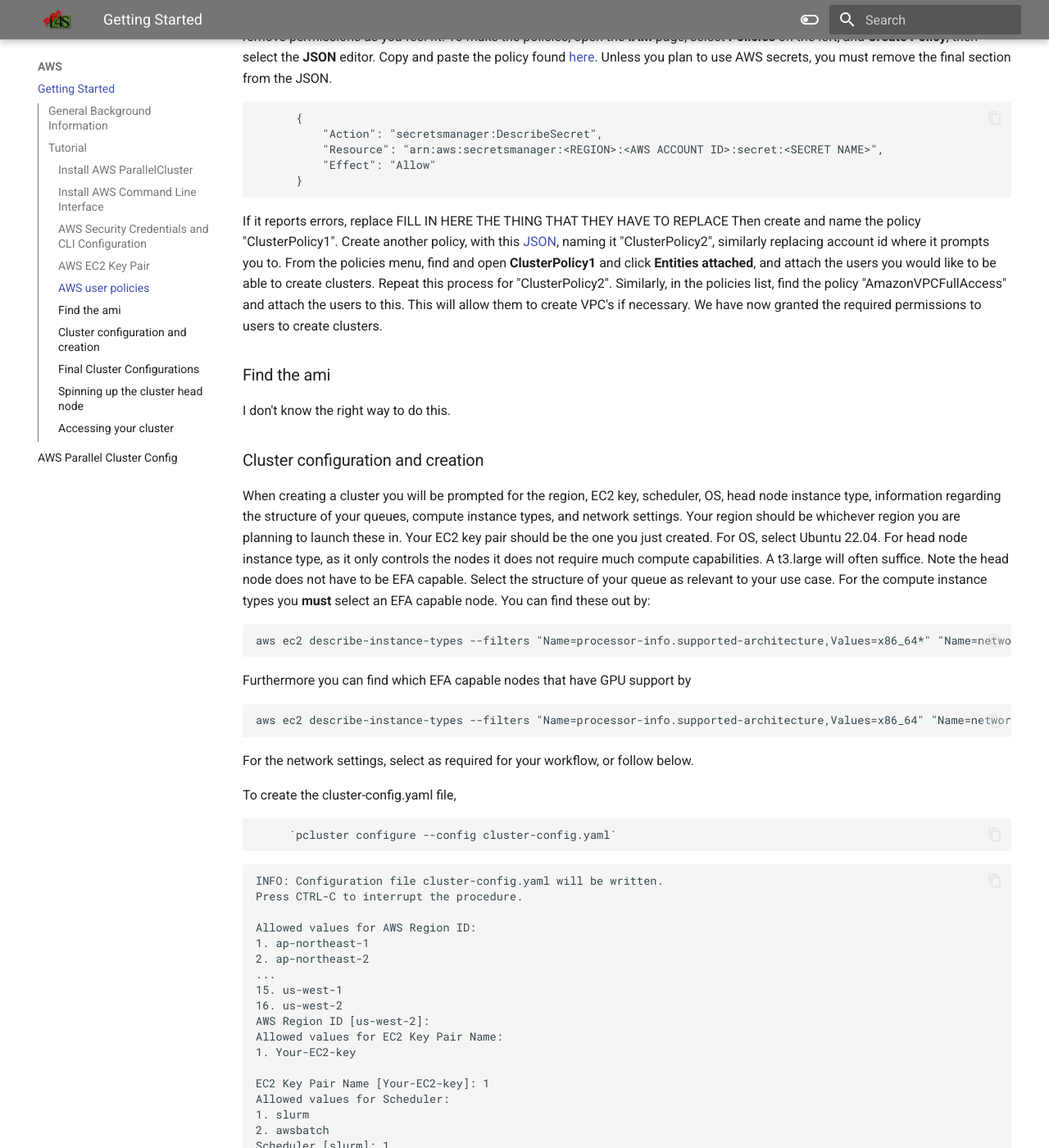
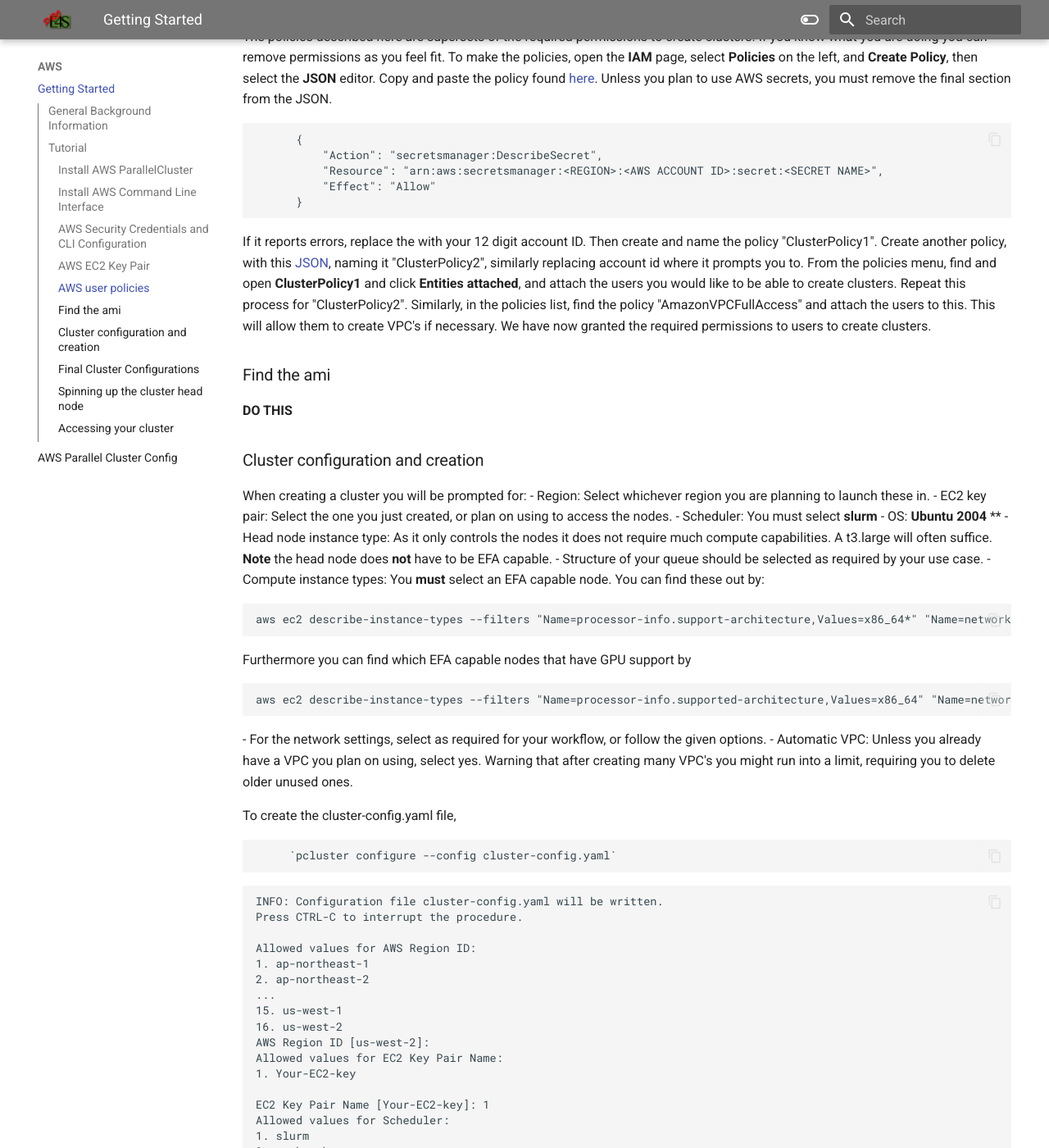
Before and after one commit to ParaToolsInc/ParaToolsPro, an MkDocs documentation site: the page built from docs/AWS/getting-started-AWS.md, in a window 1280 px wide and 1400 px high, scrolled down 2131 px. Shown: the whole window at 82% size. Built offline with MkDocs 1.6.1 and Material for MkDocs 9.7.7, drawn with Linux system fonts in a browser that asks for light colours; some of the changed text lies outside the part shown.

Commit message:
Update getting-started-AWS.md
Made some more fixes

````diff
--- a/docs/AWS/getting-started-AWS.md
+++ b/docs/AWS/getting-started-AWS.md
@@ -23,9 +23,9 @@
 source ~/apc-ve/bin/activate
 ```
 
-Then install ParallelCluster
+Then install ParallelCluster. If you do not install the correct current version, 3.5.1, then you can not launch the AMI which is made with that version.
 ```
-python3 -m pip install --upgrade "aws-parallelcluster"
+python3 -m pip install --upgrade "aws-parallelcluster"==3.5.1
 ```
 
 ParallelCluster needs node.js for CloudFormation, so
@@ -78,22 +78,29 @@
           "Effect": "Allow"
       }
 ```
-If it reports errors, replace FILL IN HERE THE THING THAT THEY HAVE TO REPLACE
+If it reports errors, replace the <AWS ACCOUNT ID> with your 12 digit account ID.
 Then create and name the policy "ClusterPolicy1". Create another policy, with this [JSON][8], naming it "ClusterPolicy2", similarly replacing account id where it prompts you to. From the policies menu, find and open **ClusterPolicy1** and click **Entities attached**,  and attach the users you would like to be able to create clusters. Repeat this process for "ClusterPolicy2". Similarly, in the policies list, find the policy "AmazonVPCFullAccess" and attach the users to this. This will allow them to create VPC's if necessary. We have now granted the required permissions to users to create clusters.
 
 ### Find the ami
-I don't know the right way to do this.
-
+**DO THIS**
 ### Cluster configuration and creation
-When creating a cluster you will be prompted for the region, EC2 key, scheduler,  OS, head node instance type, information regarding the structure of your queues, compute instance types, and network settings. Your region should be whichever region you are planning to launch these in. Your EC2 key pair should be the one you just created. For OS, select Ubuntu 22.04<Is this right?>. For head node instance type, as it only controls the nodes it does not require much compute capabilities. A t3.large will often suffice. Note the head node does not have to be EFA capable. Select the structure of your queue as relevant to your use case. For the compute instance types you **must** select an EFA capable node. You can find these out by:
-```
-aws ec2 describe-instance-types --filters "Name=processor-info.supported-architecture,Values=x86_64*" "Name=network-info.efa-supported,Values=true" --query InstanceTypes[].InstanceType
-```
-Furthermore you can find which EFA capable nodes that have GPU support by
-```
-aws ec2 describe-instance-types --filters "Name=processor-info.supported-architecture,Values=x86_64" "Name=network-info.efa-supported,Values=true" --query 'InstanceTypes[?GpuInfo.Gpus!=null].InstanceType'
-```
-For the network settings, select as required for your workflow, or follow below.
+When creating a cluster you will be prompted for:
+- Region: Select whichever region you are planning to launch these in.
+- EC2 key pair: Select the one you just created, or plan on using to access the nodes.
+- Scheduler: You must select **slurm**
+- OS: **Ubuntu 2004** <Is this right?>**
+-  Head node instance type: As it only controls the nodes it does not require much compute capabilities. A t3.large will often suffice. **Note** the head node does **not** have to be EFA capable.
+-  Structure of your queue should be selected as required by your use case.
+-  Compute instance types: You **must** select an EFA capable node. You can find these out by:
+  ```
+  aws ec2 describe-instance-types --filters "Name=processor-info.support-architecture,Values=x86_64*" "Name=network-info.efa-supported,Values=true" --query   InstanceTypes[].InstanceType
+  ```
+  Furthermore you can find which EFA capable nodes that have GPU support by
+  ```
+  aws ec2 describe-instance-types --filters "Name=processor-info.supported-architecture,Values=x86_64" "Name=network-info.efa-supported,Values=true" --query   'InstanceTypes[?GpuInfo.Gpus!=null].InstanceType'
+  ```
+- For the network settings, select as required for your workflow, or follow the given options.
+- Automatic VPC: Unless you already have a VPC you plan on using, select yes. Warning that after creating many VPC's you might run into a limit, requiring you to delete older unused ones.
 
 
 To create the cluster-config.yaml file,
@@ -159,8 +166,8 @@
 Furthermore, if you want to be able to RDP/DCV into the head node, then add the "DCV enabled" section as shown:
 ```
 HeadNode:
-      Dcv:
-            Enabled: true
+  Dcv:
+    Enabled: true
 ```
 
 ### Spinning up the cluster head node
@@ -196,10 +203,11 @@
   ]
 }
 ```
-This process will take a few minutes to finish. Progress can be viewed by performing `pcluster list-clusters`
+This process will take a few minutes to finish. View the progress by performing `pcluster list-clusters`. If it says creation has failed, a common issue is your pcluster version must be the same as the one that created the AMI. Make sure you installed the correct version.
+
 ### Accessing your cluster
-Once your cluster is finished launching, enter the **EC2** page, and select **Instances**. Then select the newly created node, which should be labled "Head Node". The in the upper right select **Connect** and select your method of connection. Note for ssh, the username is likely to be "ubuntu".
-From there you should be able to launch jobs.
+Once your cluster is finished launching, enter the **EC2** page, and select **Instances**. Then select the newly created node, which should be labled "Head Node". In the upper right select **Connect** and select your method of connection. Note for ssh, the username is likely to be "ubuntu", if not, then try to ssh using a conventional terminal, and it should respond with what the username is.
+From there you should be able to launch jobs using slurm.
 
 
 
````
Also changed, not shown: other parts of docs/AWS/getting-started-AWS.md (+1 -1 lines).
